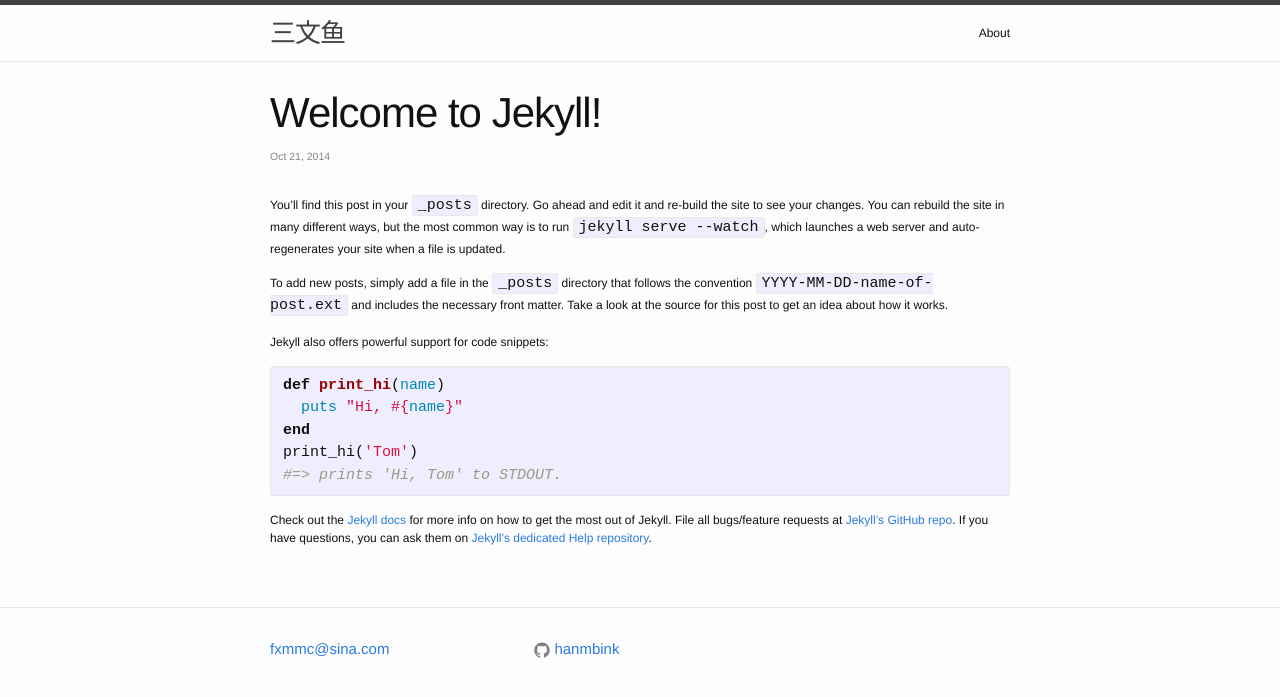
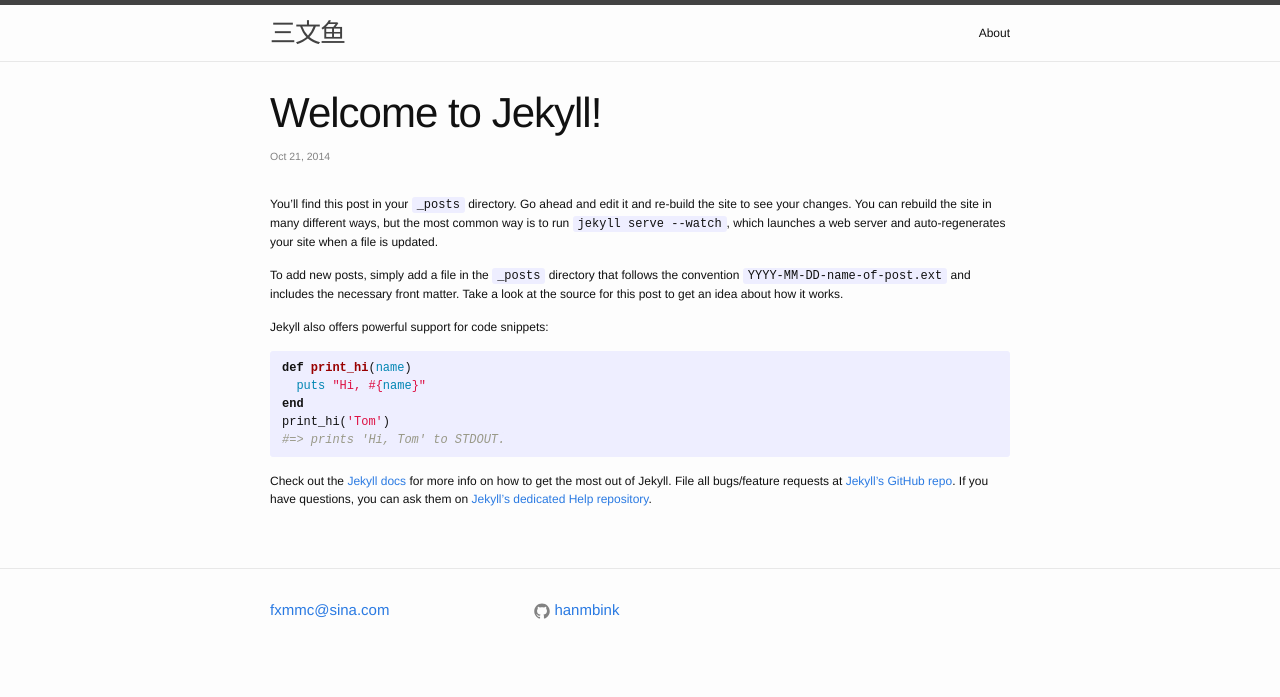
Before and after one commit to binkwang/hanmbink.github.io, a Jekyll site: the page built from _posts/2014-10-21-welcome-to-jekyll.markdown, in a window 1280 px wide. Shown: the top 697 px of the page. Built offline with Jekyll 4.4.1, drawn with Linux system fonts in a browser that asks for light colours.

Commit message:
Update _base.scss

```diff
--- a/_sass/_base.scss
+++ b/_sass/_base.scss
@@ -127,8 +127,8 @@
  */
 pre,
 code {
-    font-size: 15px;
-    border: 1px solid $grey-color-light;
+    font-size: $base-font-size;
+    border: 0px solid $grey-color-light;
     border-radius: 3px;
     background-color: #eef;
 }
```
